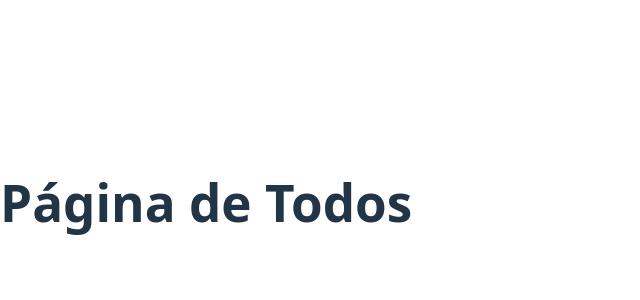
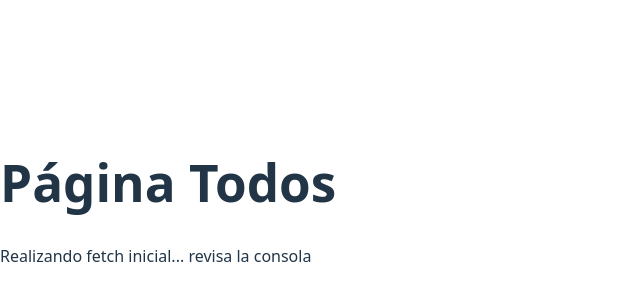
Before and after one commit to Sebastian-s-Organization/Project-React-Angular, a React (Vite) app in the folder todo-app/: page /todos in a window 1280 px wide. Shown: the part 198-498 px from the top of the page, without its empty margins (0-640 px from the left). Built offline with nearby package versions, Linux system fonts and the light colour scheme; no server answers.

Commit message:
feat: componente Todos.jsx con fetch inicial usando useEffect

```diff
--- a/todo-app/src/pages/Todos.jsx
+++ b/todo-app/src/pages/Todos.jsx
@@ -1,5 +1,24 @@
+import { useEffect } from "react";
+
 function Todos() {
-  return <h1>Página de Todos</h1>;
+  useEffect(() => {
+    // Fetch inicial según la guía
+    fetch("https://jsonplaceholder.typicode.com/todos")
+      .then((res) => res.json())
+      .then((data) => {
+        console.log("Datos recibidos desde API:", data);
+      })
+      .catch((err) => {
+        console.error("Error al obtener los datos:", err);
+      });
+  }, []);
+
+  return (
+    <div>
+      <h1>Página Todos</h1>
+      <p>Realizando fetch inicial... revisa la consola</p>
+    </div>
+  );
 }
 
 export default Todos;
```
